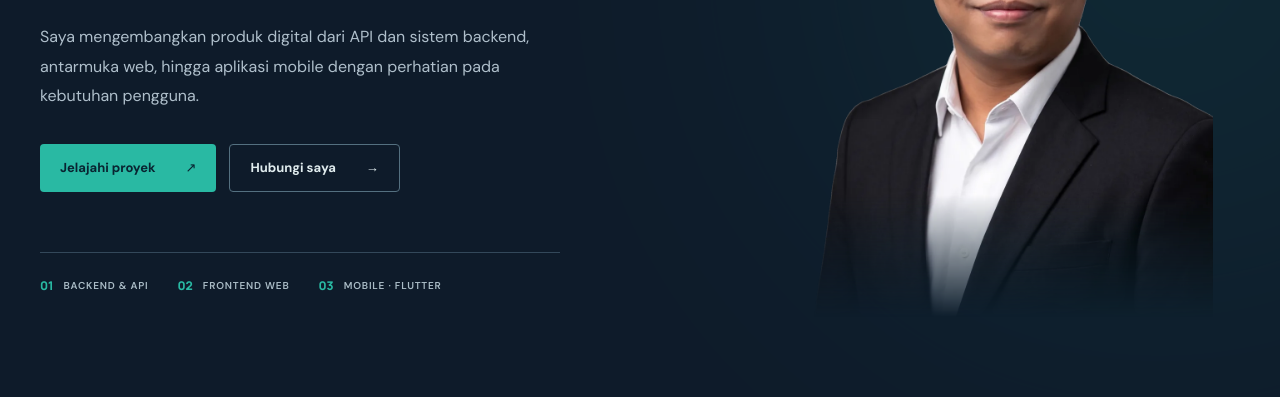
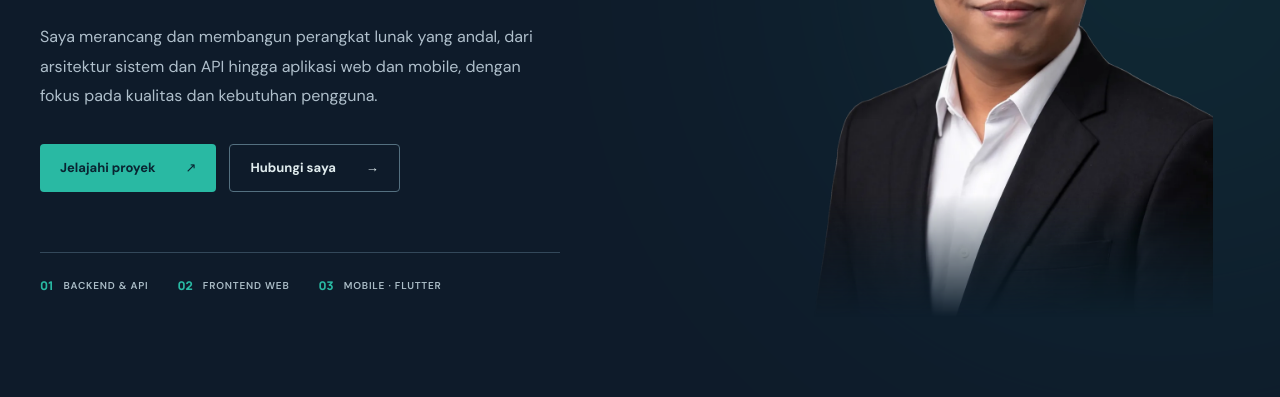
Before and after one commit to AhmadSyahLubis/Portfolio-, an Astro site: page / in a window 1280 px wide. Shown: the part 397-794 px from the top of the page. Built offline with nearby package versions, Linux system fonts and the light colour scheme; Astro itself is replaced by a stand-in of ours.

Commit message:
copy: refine software engineer hero summary

```diff
--- a/src/pages/index.astro
+++ b/src/pages/index.astro
@@ -32,7 +32,7 @@ import { profile, projects, tourismScreenshots, experience, skillGroups, certifi
           <div class="hero-content">
             <div class="hero-byline"><span>{profile.role}</span><span>{profile.location}</span></div>
             <h1 id="hero-title"><span>Ahmad Syah </span><em>Lubis.</em></h1>
-            <p class="hero-description">Saya mengembangkan produk digital dari API dan sistem backend, antarmuka web, hingga aplikasi mobile dengan perhatian pada kebutuhan pengguna.</p>
+            <p class="hero-description">Saya merancang dan membangun perangkat lunak yang andal, dari arsitektur sistem dan API hingga aplikasi web dan mobile, dengan fokus pada kualitas dan kebutuhan pengguna.</p>
             <div class="hero-actions"><a class="button button-primary" href="#projects">Jelajahi proyek <span aria-hidden="true">↗</span></a><a class="button button-secondary" href={`mailto:${profile.email}`}>Hubungi saya <span aria-hidden="true">→</span></a></div>
             <div class="hero-proof"><span>01 <small>Backend & API</small></span><span>02 <small>Frontend web</small></span><span>03 <small>Mobile · Flutter</small></span></div>
           </div>
```
